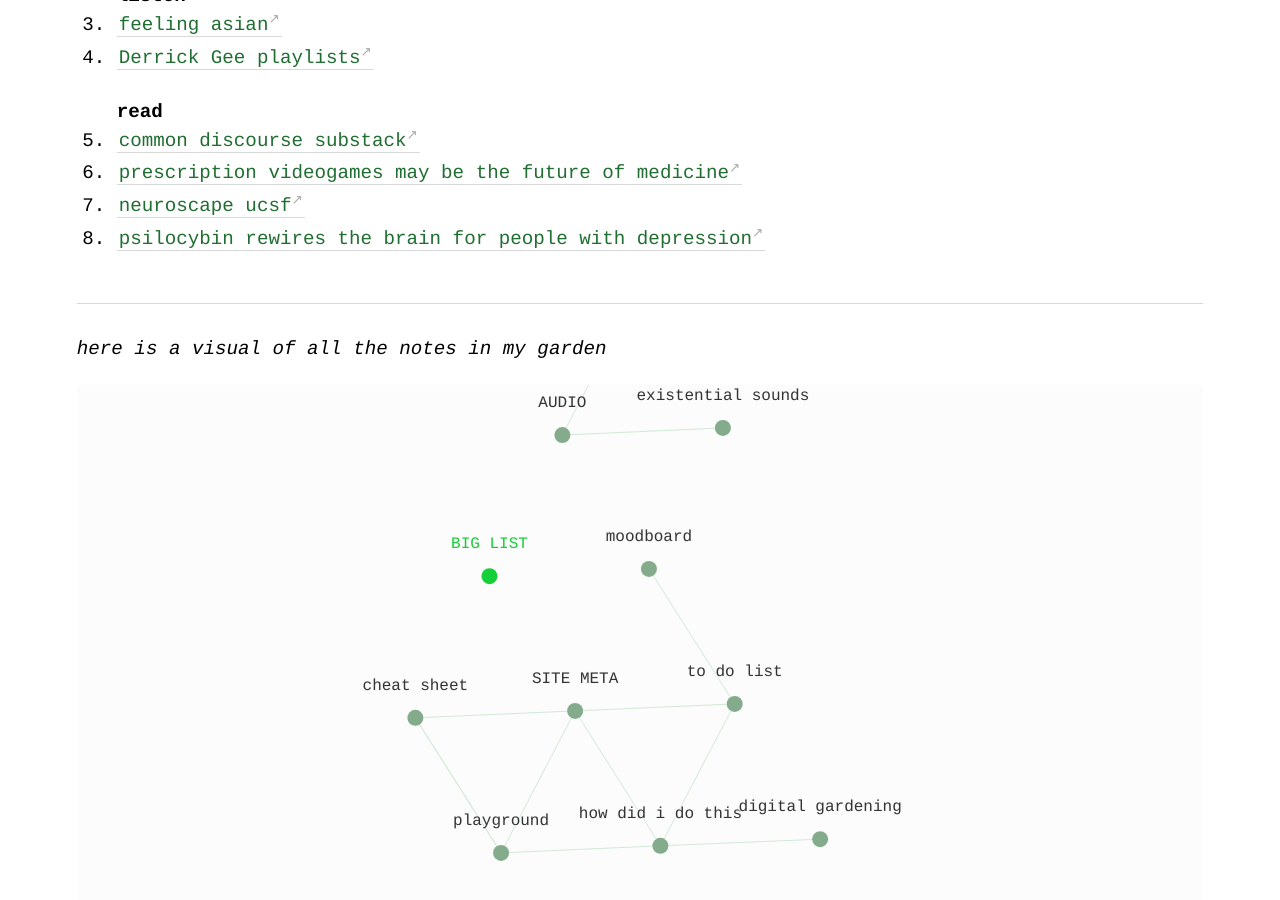
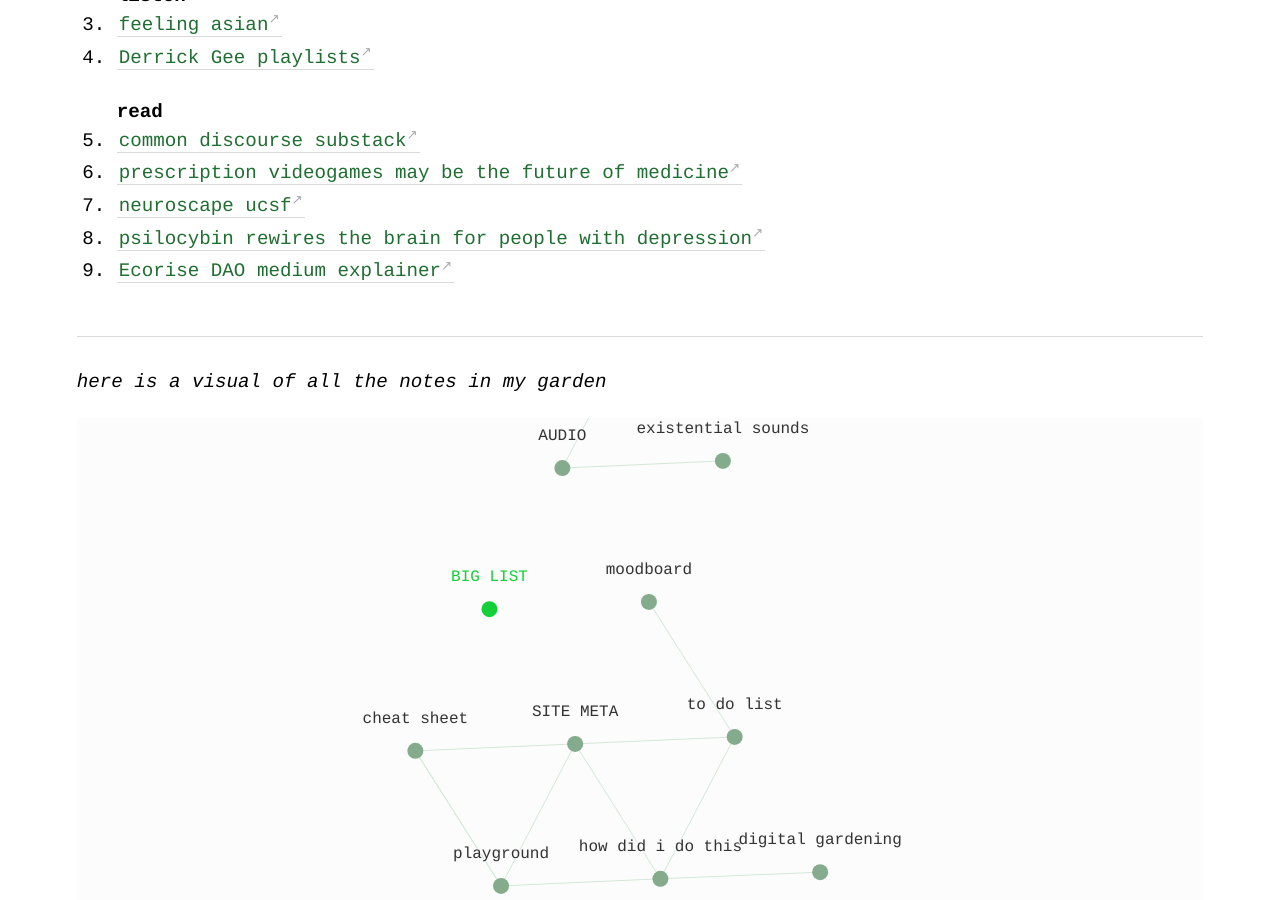
Before and after one commit to geminiworms/talyssagarden.github.io, a Jekyll site: the page built from _notes/big-list.md, in a window 1280 px wide and 900 px high, scrolled down 514 px. Built offline with Jekyll 4.4.1, drawn with Linux system fonts in a browser that asks for light colours; comment, search, counter and statistics services are not loaded.

Commit message:
Update big-list.md

```diff
--- a/_notes/big-list.md
+++ b/_notes/big-list.md
@@ -15,3 +15,4 @@ title: BIG LIST
 2. [prescription videogames may be the future of medicine](https://www.theverge.com/2017/7/25/16019760/prescription-video-games-brain-next-level-video)
 3. [neuroscape ucsf](https://neuroscape.ucsf.edu/)
 4. [psilocybin rewires the brain for people with depression](https://neuroscape.ucsf.edu/)
+5. [Ecorise DAO medium explainer](https://medium.com/@EcoriseDAO/what-does-refi-need-an-explanation-of-ecorise-5f80c0455407)
```
